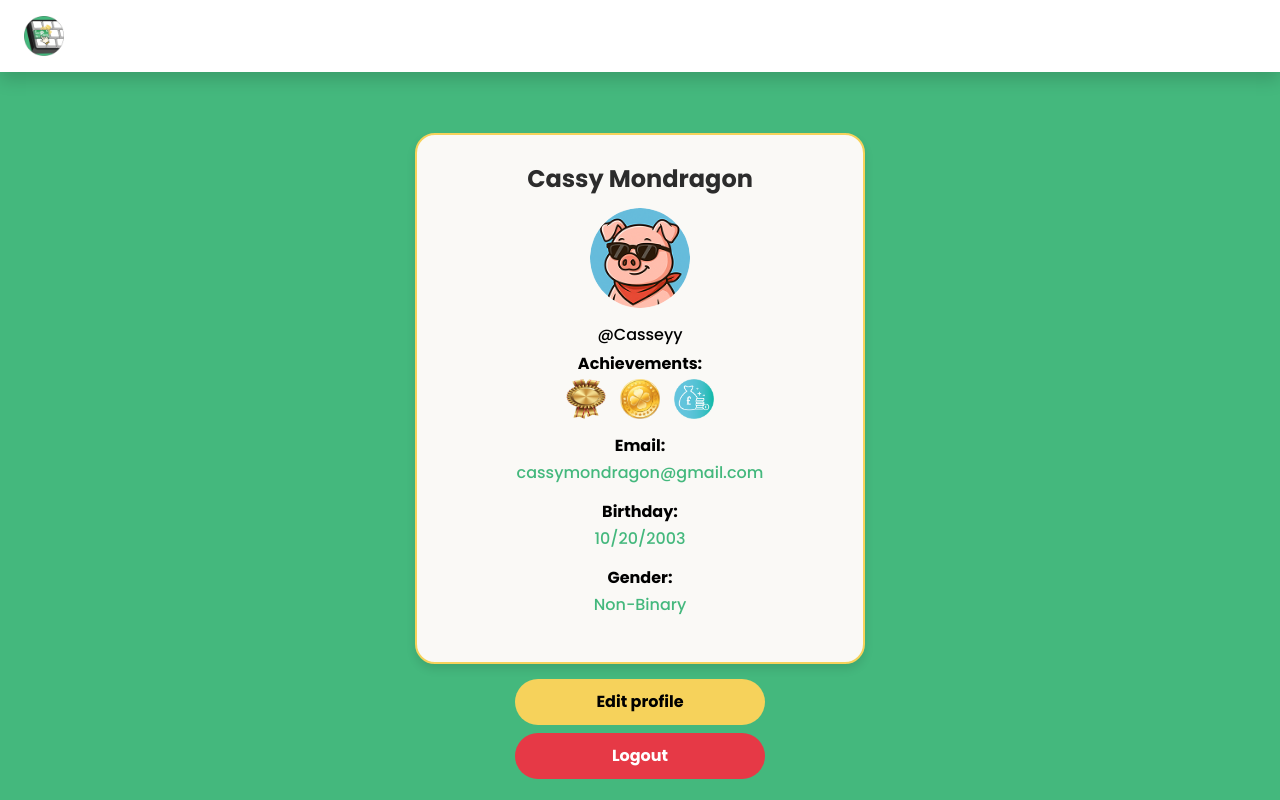
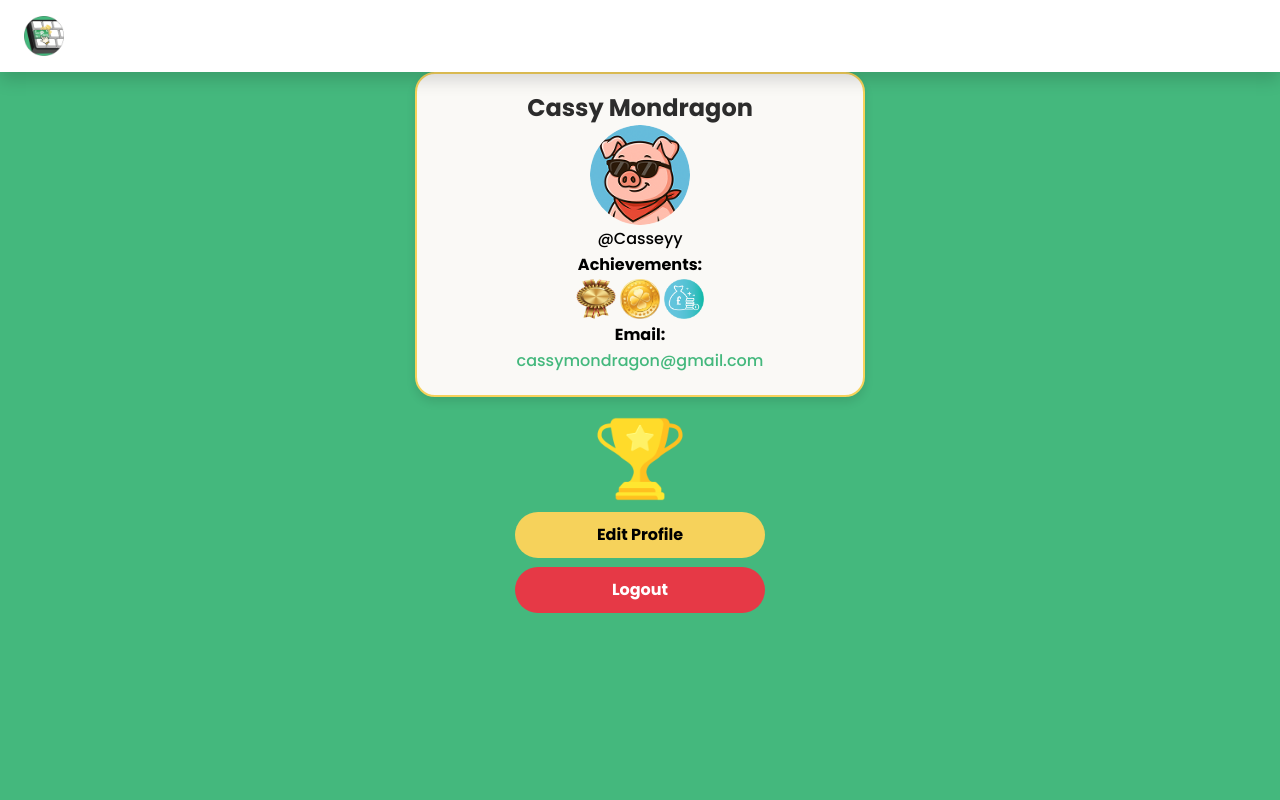
Before and after one commit to Group-5-CtrlSave/CtrlSave, a PHP site: page /pages/profile/profile.php in a window 1280 px wide. Run offline with PHP 8.4, Linux system fonts and the light colour scheme; the visitor is signed in with stand-in values (Sample User, id 1); data that the repository does not hold is empty.

Commit message:
final profile

```diff
--- a/assets/css/profile.css
+++ b/assets/css/profile.css
@@ -8,28 +8,33 @@ body {
   display: flex;
   flex-direction: column;
 }
+html, body {
+  height: 100%;
+  overflow: hidden;
+}
 
 .profile-container {
-  padding-top: 80px;
-  padding-bottom: 40px;
-  min-height: calc(100vh - 80px);
+  padding-top: 0;
+  padding-bottom: 20px;
+  min-height: auto;
 }
 
 .profile-card {
   background: #faf9f6;
   border-radius: 20px;
-  padding: 30px 20px;
+  padding: 20px 15px;
   max-width: 450px;
   width: 95%;
-  margin: 30px auto 15px auto;
+  margin: 0 auto 10px auto;
   border: 2px solid #F6D25B;
   box-shadow: 0 5px 10px rgba(0, 0, 0, 0.1);
 }
 
+
 .profile-name {
   font-weight: 700;
   color: #2c2c2c;
-  margin-bottom: 15px;
+  margin-bottom: 2px;
 }
 
 .profile-img {
@@ -37,35 +42,35 @@ body {
   height: 100px;
   border-radius: 50%;
   object-fit: cover;
-  margin-bottom: 15px;
+  margin-bottom: 2px;
 }
 
 .profile-username {
   color: #000;
   font-weight: 500;
-  margin-bottom: 5px;
+  margin-bottom: 2px;
 }
 
 .profile-section {
-  margin-bottom: 15px;
+  margin-bottom: 2px;
 }
 
 .profile-label {
   font-weight: 700;
   color: #000;
-  margin-bottom: 3px;
+  margin-bottom: 2px;
 }
 
 .profile-answer {
   color: #44B87D;
   font-weight: 500;
-  margin: 0;
+  margin-bottom: 2px;
 }
 
 .badge-icon {
   width: 40px;
   height: 40px;
-  margin: 0 5px;
+  margin-bottom: 2px;
 }
 
 /* =======================
@@ -124,7 +129,7 @@ body {
 @media (max-width: 768px) {
   .profile-card {
     max-width: 95%;
-    padding: 20px;
+    padding: 10px;
   }
 
   .profile-img {
@@ -145,7 +150,7 @@ body {
 @media screen and (device-width: 360px) and (device-height: 740px),
        screen and (max-width: 480px) {
   .profile-card {
-    padding: 20px 15px;
+    padding: 5px 3px;
     max-width: 310px;
   }
 
--- a/pages/profile/profile.php
+++ b/pages/profile/profile.php
@@ -38,23 +38,21 @@
         <p class="profile-answer">cassymondragon@gmail.com</p>
       </div>
 
-      <div class="profile-section">
-        <p class="profile-label">Birthday:</p>
-        <p class="profile-answer">10/20/2003</p>
-      </div>
-
-      <div class="profile-section">
-        <p class="profile-label">Gender:</p>
-        <p class="profile-answer">Non-Binary</p>
-      </div>
     </div>
 
-    <!-- Buttons -->
-    <div class="button-wrapper w-100 d-flex flex-column align-items-center">
-      <button class="btn edit-btn mb-2" onclick="window.location.href='editProfile.php'">Edit profile</button>
-      <button class="btn logout-btn">Logout</button>
-    </div>
-  </div>
+<!-- Buttons -->
+<div class="button-wrapper w-100 d-flex flex-column align-items-center" style="margin-top: 2px;">
+  <img src="../../assets/img/shared/achievements.png"
+       alt="Achievements"
+       onclick="window.location.href='achievements.php'"
+       style="width: 100px; height: 100px; cursor: pointer; transition: transform 0.2s; margin-bottom: 2px;"
+       onmouseover="this.style.transform='scale(1.1)'"
+       onmouseout="this.style.transform='scale(1)'">
+
+  <button class="btn edit-btn mb-2" style="margin-top: 1px;" onclick="window.location.href='editProfile.php'">Edit Profile</button>
+  <button class="btn logout-btn" style="margin-top: 1px;">Logout</button>
+</div>
+
 
   <script src="https://cdn.jsdelivr.net/npm/bootstrap@5.3.3/dist/js/bootstrap.bundle.min.js"></script>
 
```
Also changed, not shown: pages/profile/editProfile.php (+0 -15 lines), assets/img/shared/achievements.png (added).
